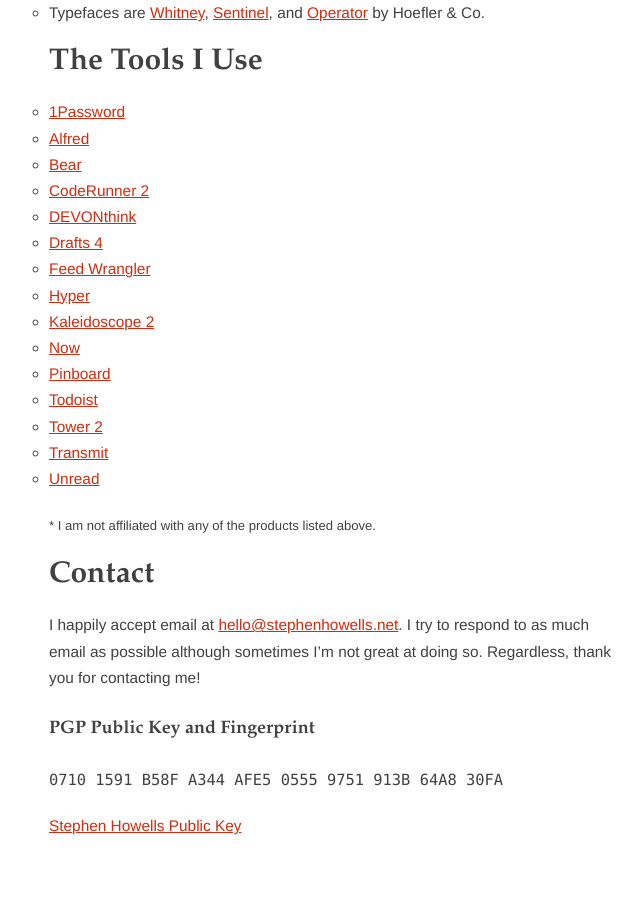
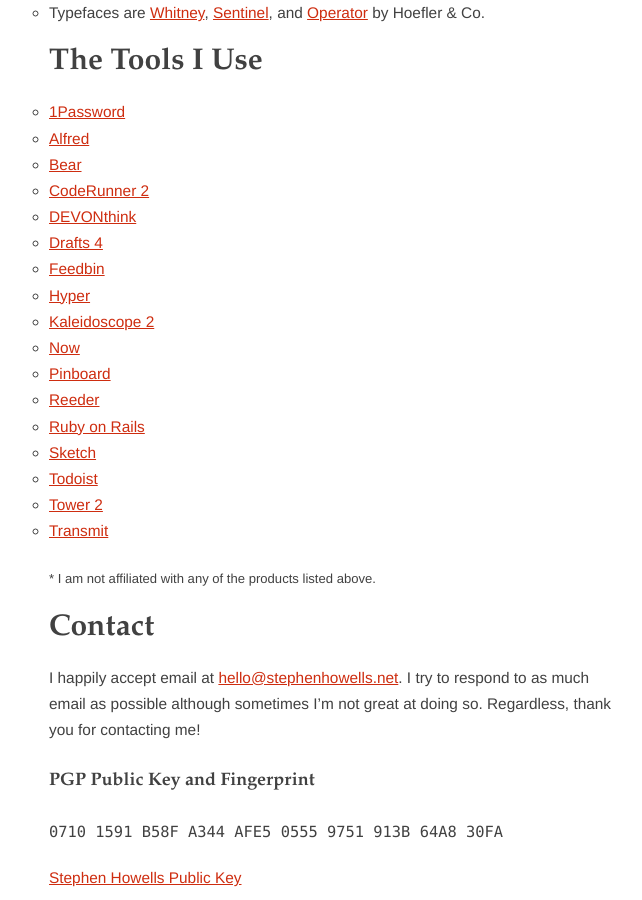
Before and after one commit to stephenhowells/stephenhowells.net, a Jekyll site: the page built from about/index.md, in a window 1280 px wide and 900 px high, scrolled down 896 px. Shown: the whole window, without its empty margins (301-943 px from the left). Built offline with Jekyll 4.4.1, drawn with Linux system fonts in a browser that asks for light colours; nearby versions of some CDN libraries; some web fonts are replaced; comment, search, counter and statistics services are not loaded.

Commit message:
About page tweak

```diff
--- a/about/index.md
+++ b/about/index.md
@@ -23,15 +23,17 @@
 - [CodeRunner 2](https://coderunnerapp.com)
 - [DEVONthink](http://www.devontechnologies.com/products/devonthink/overview.html)
 - [Drafts 4](http://agiletortoise.com/drafts)
-- [Feed Wrangler](https://feedwrangler.net)
+- [Feedbin](https://feedbin.com)
 - [Hyper](https://hyper.is)
 - [Kaleidoscope 2](http://www.kaleidoscopeapp.com)
 - [Now](https://zeit.co/now)
 - [Pinboard](http://pinboard.in)
+- [Reeder](http://reederapp.com/)
+- [Ruby on Rails](http://rubyonrails.org/)
+- [Sketch](https://www.sketchapp.com/)
 - [Todoist](https://todoist.com)
 - [Tower 2](http://www.git-tower.com)
 - [Transmit](http://panic.com/transmit)
-- [Unread](http://supertop.co/unread)
 
 <small>\* I am not affiliated with any of the products listed above.</small>
 
```
